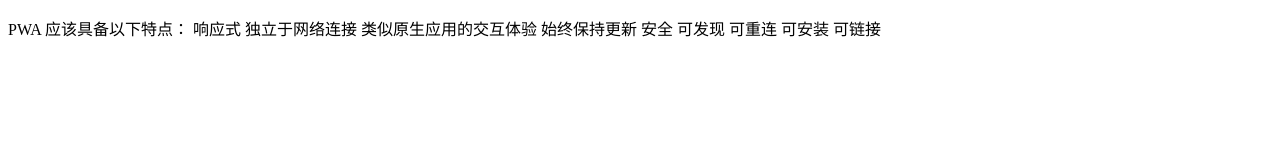
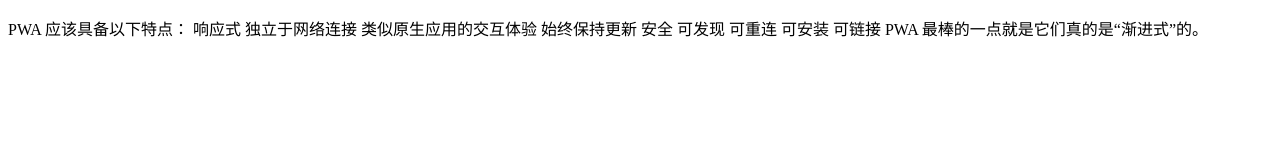
Before and after one commit to Lcj-space/day2, a plain HTML site: page PWA的学习/pwa日常总结.html in a window 1280 px wide. Drawn offline with Linux system fonts and the light colour scheme.

Commit message:
日常学习

```diff
--- a/PWA的学习/pwa日常总结.html
+++ b/PWA的学习/pwa日常总结.html
@@ -17,6 +17,7 @@
     可重连
     可安装
     可链接
+    PWA 最棒的一点就是它们真的是“渐进式”的。
 </p>
 </body>
 </html>
```
